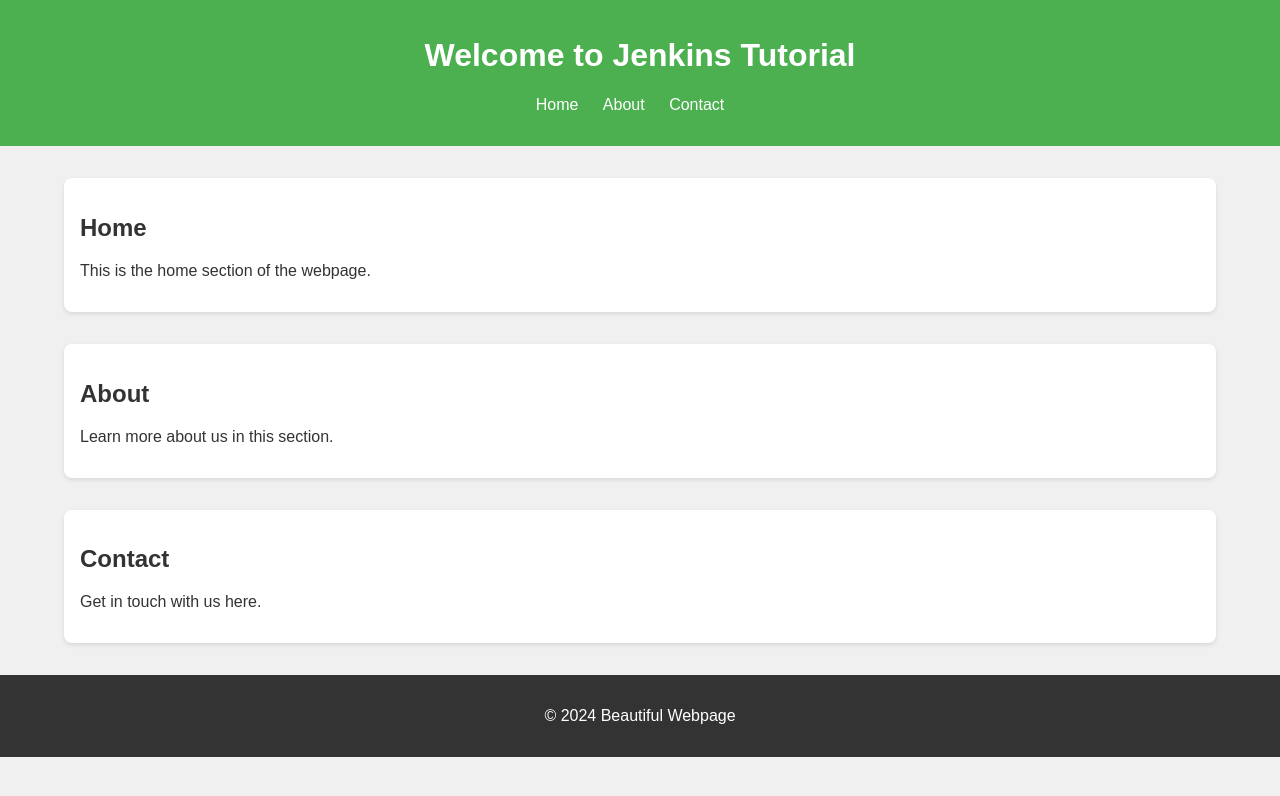
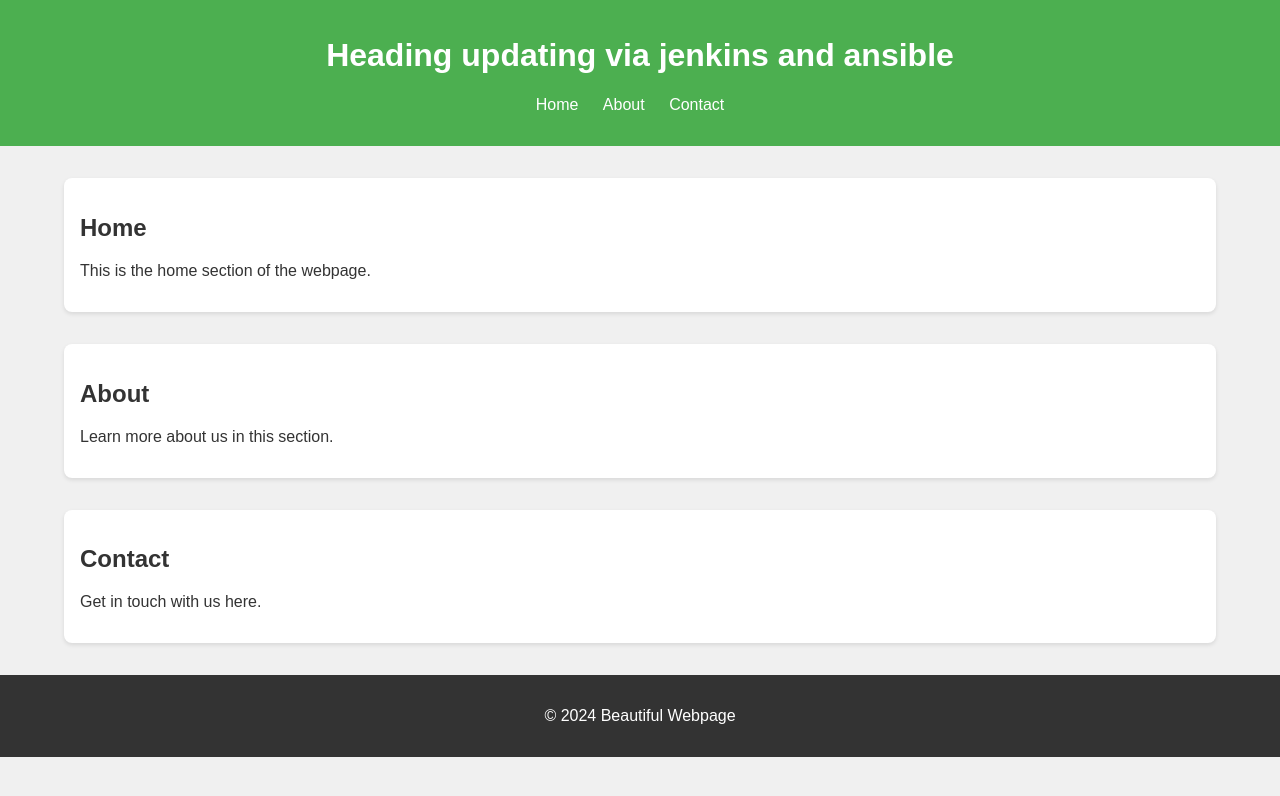
Before and after one commit to andipchauhandev/jenkinsWebserver, a plain HTML site: page index.html in a window 1280 px wide. Drawn offline with Linux system fonts and the light colour scheme.

Commit message:
Update index.html

```diff
--- a/index.html
+++ b/index.html
@@ -1,7 +1,7 @@
 <!DOCTYPE html>
 <html>
 <head>
-    <title> Edited the file. Change will be reflected on the remote ubuntu server on jenkins build</title>
+    <title> Webserver</title>
     <style>
         body {
             font-family: Arial, sans-serif;
@@ -51,7 +51,7 @@
 </head>
 <body>
     <header>
-        <h1>Welcome to Jenkins Tutorial</h1>
+        <h1>Heading updating via jenkins and ansible</h1>
         <nav>
             <ul>
                 <li><a href="#home">Home</a></li>
```
